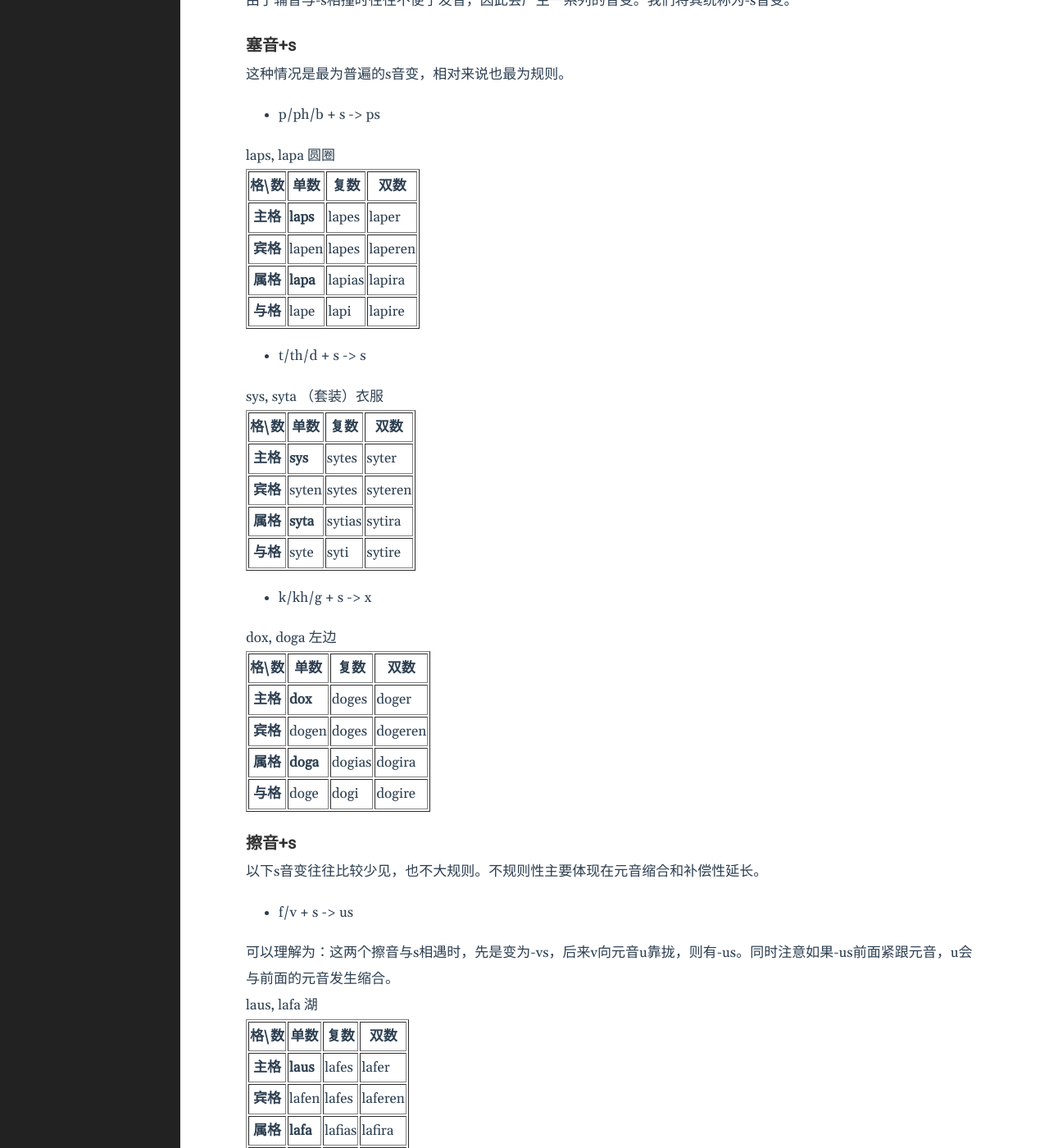
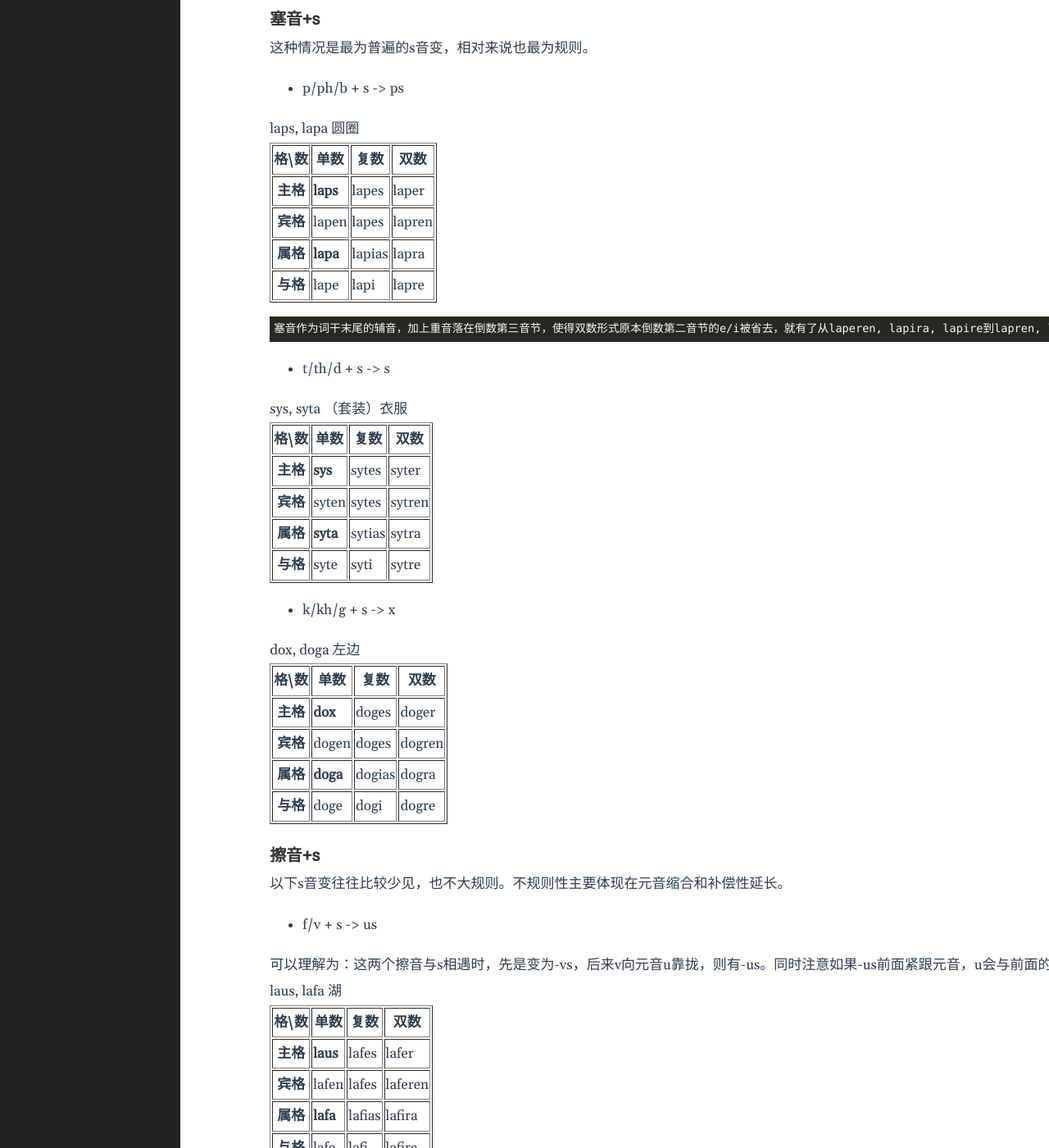
Before and after one commit to WenNianshuo/WenNianshuo.github.io, a Jekyll site: the page built from _posts/2022-01-23-5. 名词的第三变格法（一）.md, in a window 1280 px wide and 1400 px high, scrolled down 597 px. Shown: the whole window at 82% size. Built offline with Jekyll 4.4.1, drawn with Linux system fonts in a browser that asks for light colours.

Commit message:
Update 2022-01-23-5. 名词的第三变格法（一）.md

````diff
--- a/_posts/2022-01-23-5. 名词的第三变格法（一）.md
+++ b/_posts/2022-01-23-5. 名词的第三变格法（一）.md
@@ -80,21 +80,25 @@ laps, lapa	圆圈
     <th>宾格</th>
     <td>lapen</td>
     <td>lapes</td>
-    <td>laperen</td>
+    <td>lapren</td>
   </tr>
   <tr>
     <th>属格</th>
     <td><b>lapa</b></td>
     <td>lapias</td>
-    <td>lapira</td>
+    <td>lapra</td>
   </tr>
   <tr>
     <th>与格</th>
     <td>lape</td>
     <td>lapi</td>
-    <td>lapire</td>
+    <td>lapre</td>
   </tr>
 </table>
+
+```
+塞音作为词干末尾的辅音，加上重音落在倒数第三音节，使得双数形式原本倒数第二音节的e/i被省去，就有了从laperen, lapira, lapire到lapren, lapra, lapre的音变，但注意的是，通过这种途径产生的pr, tr, kr不再继续音变为ph, th, kh。
+```
 
 * t/th/d + s -> s
 
@@ -117,19 +121,19 @@ sys, syta	（套装）衣服
     <th>宾格</th>
     <td>syten</td>
     <td>sytes</td>
-    <td>syteren</td>
+    <td>sytren</td>
   </tr>
   <tr>
     <th>属格</th>
     <td><b>syta</b></td>
     <td>sytias</td>
-    <td>sytira</td>
+    <td>sytra</td>
   </tr>
   <tr>
     <th>与格</th>
     <td>syte</td>
     <td>syti</td>
-    <td>sytire</td>
+    <td>sytre</td>
   </tr>
 </table>
 
@@ -154,19 +158,19 @@ dox, doga	左边
     <th>宾格</th>
     <td>dogen</td>
     <td>doges</td>
-    <td>dogeren</td>
+    <td>dogren</td>
   </tr>
   <tr>
     <th>属格</th>
     <td><b>doga</b></td>
     <td>dogias</td>
-    <td>dogira</td>
+    <td>dogra</td>
   </tr>
   <tr>
     <th>与格</th>
     <td>doge</td>
     <td>dogi</td>
-    <td>dogire</td>
+    <td>dogre</td>
   </tr>
 </table>
 
````
